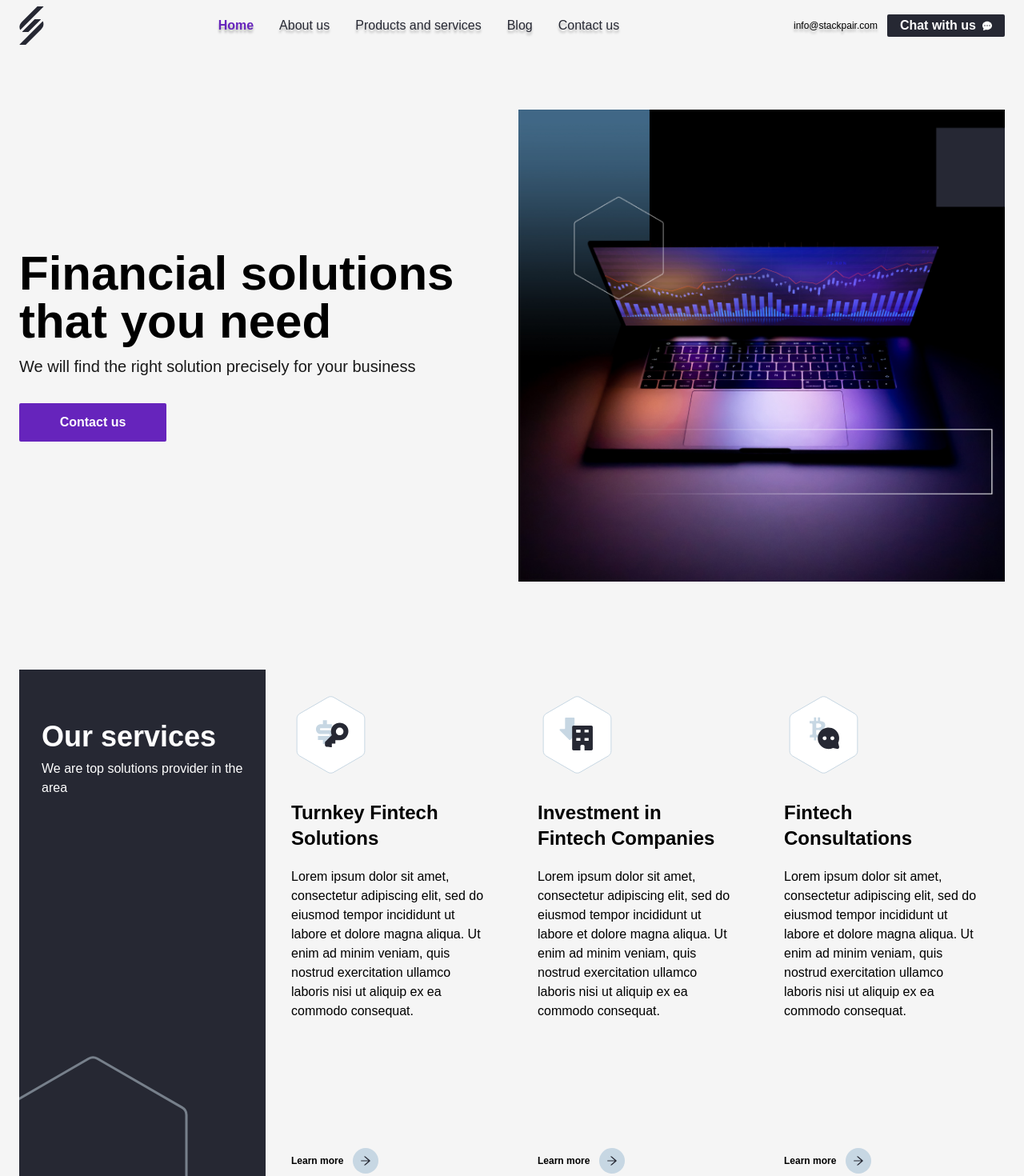
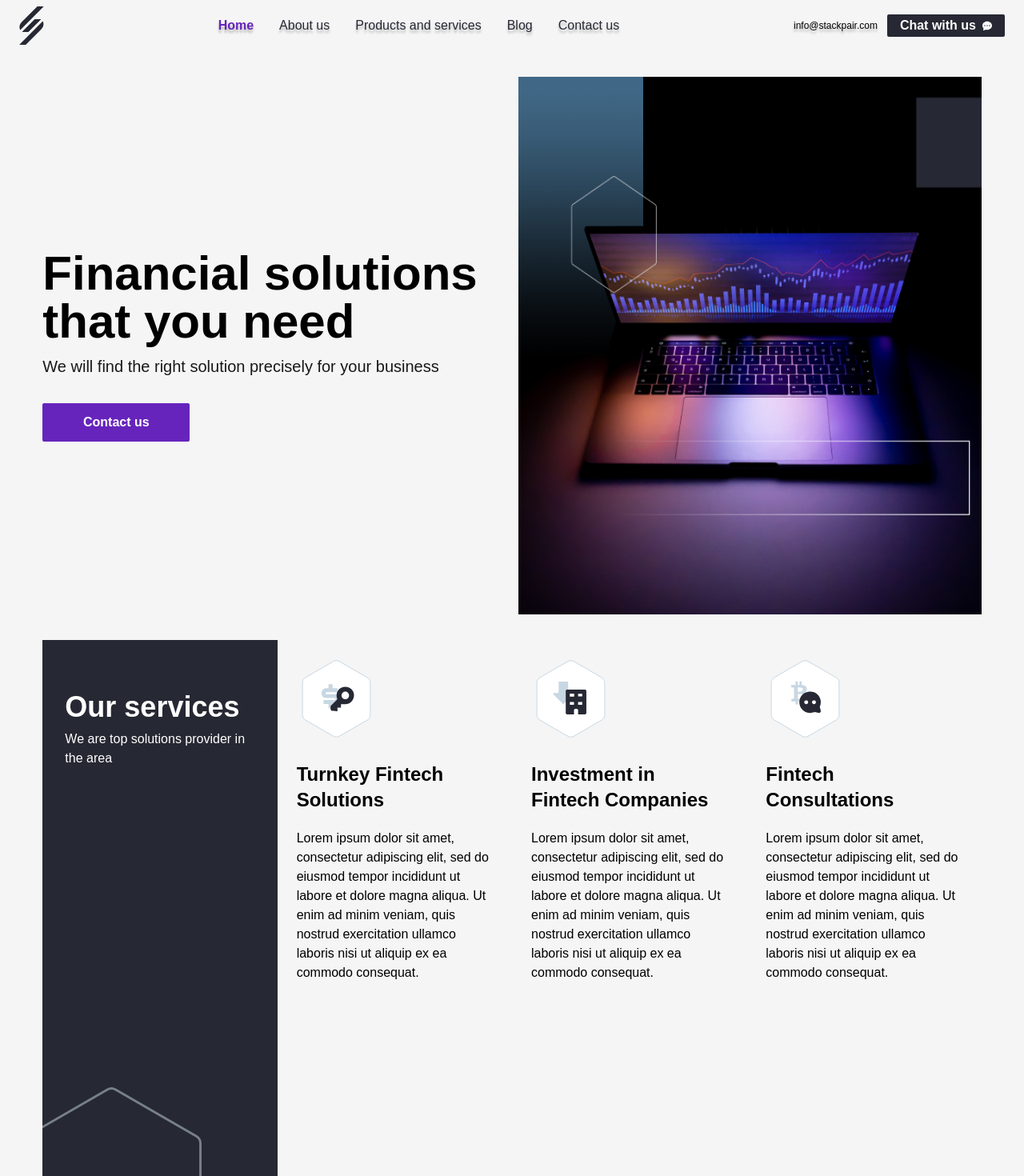
Before and after one commit to msinemkaya/fintech, a React (Create React App) app: page / in a window 1280 px wide. Shown: the top 1470 px of the page at 80% size. Built offline with nearby package versions, Linux system fonts and the light colour scheme.

Commit message:
fix: some styling fixes

```diff
--- a/src/components/Sections/HeadingSection.js
+++ b/src/components/Sections/HeadingSection.js
@@ -7,10 +7,10 @@ import FlexBox from '../common/FlexBox';
 import H1 from '../base/heading/H1'
 import GridBox from '../common/GridBox';
 
-export default function HeadingSection({  }){
+export default function HeadingSection(){
   return(
-    <AppSection>
-        <GridBox className='grid-cols-2 gap-4'>
+    <AppSection className='py-8'>
+        <GridBox className='grid-cols-2 gap-4 w-full grid-rows-1 h-full'>
           <FlexBox className='flex-col justify-center !items-start'>
             <H1 className='font-extrabold text-6xl mb-3'>
               Financial solutions that you need
@@ -18,7 +18,7 @@ export default function HeadingSection({  }){
             <Span className='text-xl font-light opacity-90 mb-8 block'>We will find the right solution precisely for your business </Span>
             <AppButton primary purple>Contact us</AppButton>
           </FlexBox>
-          <Img url={headerimage} className='object-cover h-full justify-self-end'/>
+          <Img url={headerimage} className='object-fit h-full justify-self-end'/>
         </GridBox>
     </AppSection>
   );
--- a/src/components/Sections/ServiceSection.js
+++ b/src/components/Sections/ServiceSection.js
@@ -31,7 +31,7 @@ export default function ServiceSection(){
 
   return(
     <AppSection>
-        <GridBox className='grid-cols-2 semi-md:grid-cols-4 w-full h-[90%] gap-y-6'>
+        <GridBox className='grid-cols-2 lg:grid-cols-4 w-full lg:grid-rows-1 gap-y-6'>
           <Container className='bg-primary-dark text-white relative overflow-hidden px-7 pt-16'>
             <Polygon className='absolute -bottom-1/3 -left-8 h-4/5 w-4/5'/>
             <H3 className='text-3xl md:text-4xl font-extrabold mb-2'>Our services</H3>
--- a/src/components/common/AppSection.js
+++ b/src/components/common/AppSection.js
@@ -3,7 +3,7 @@ import Section from '../base/Section';
 
 export default function AppSection({ children, className }){
 
-  const finalClasses = classNames('px-6 h-[calc(100vh-4rem)] flex items-center', className)
+  const finalClasses = classNames(' h-[calc(100vh-4rem)] flex justify-center w-11/12 mx-auto', className)
 
   return(
     <Section className={finalClasses}>
--- a/src/components/common/ServiceCard.js
+++ b/src/components/common/ServiceCard.js
@@ -6,10 +6,12 @@ import FlexBox from './FlexBox';
 
 export default function ServiceCard({ card }){
   return(
-    <FlexBox className='p-8 flex-col !items-start'>
-      {card.icon}
-      <H5 className='text-2xl font-semibold mt-8 mb-5 line-clamp-2'>{card.heading}</H5>
-      <P className='mb-10'>{card.content}</P>
+    <FlexBox className='p-6 flex-col h-full !items-start'>
+      <Container className='w-24 h-24'>
+        {card.icon}
+      </Container>
+      <H5 className='text-2xl font-semibold mt-8 mb-5'>{card.heading}</H5>
+      <P className='mb-6'>{card.content}</P>
       <Container className='mt-auto'>
         <LearnMore to='#'/>
       </Container>
```
